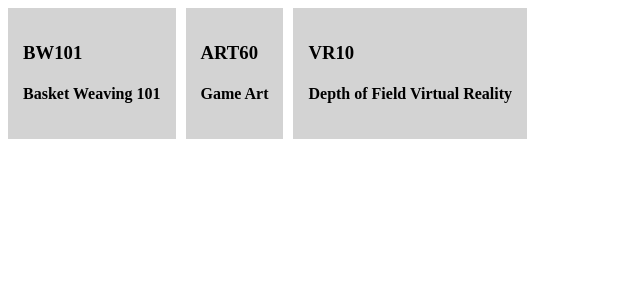
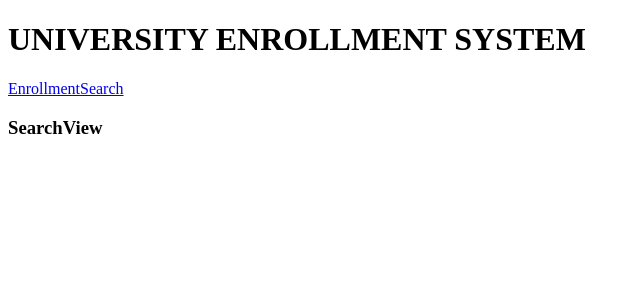
Before and after one commit to hennythehen/c380-g4, an Angular app: page /app-search-view in a window 1280 px wide. Shown: the top 300 px of the page, without its empty margins (0-640 px from the left). Built offline with nearby package versions, Linux system fonts and the light colour scheme.

Commit message:
added routing

```diff
--- a/src/app/app.component.ts
+++ b/src/app/app.component.ts
@@ -1,9 +1,16 @@
 import { Component } from '@angular/core';
-import {CourseService} from './course.service';
+import { CourseService } from './course.service';
 
 @Component({
   selector: 'app-root',
-  template: `<enrollment-view></enrollment-view>`,
+  template: `
+    <h1>{{name}}</h1>
+    <nav>
+      <a routerLink ="/app-enrollment-view">Enrollment</a>
+      <a routerLink ="/app-search-view">Search</a>
+    </nav>
+    <router-outlet></router-outlet>
+  `,
   providers: [CourseService]
 })
-export class AppComponent  { name = 'Angular'; }
+export class AppComponent  { name = 'UNIVERSITY ENROLLMENT SYSTEM'; }
--- a/src/app/enrollment-view.component.ts
+++ b/src/app/enrollment-view.component.ts
@@ -3,10 +3,10 @@
  */
 import { Component, OnInit } from '@angular/core';
 import { CourseService } from './course.service';
-import {Course} from './course';
+import { Course } from './course';
 
 @Component({
-  selector: 'enrollment-view',
+  selector: 'app-enrollment-view',
   providers: [CourseService],
   template:
   `
--- a/src/app/search-view.component.ts
+++ b/src/app/search-view.component.ts
@@ -3,7 +3,7 @@ import { Component } from '@angular/core';
 @Component({
   selector: 'app-search-view',
   template: `
-
+    <h3>SearchView</h3>
   `,
   styles: [`
 
--- a/src/index.html
+++ b/src/index.html
@@ -4,6 +4,7 @@
   <meta charset="utf-8">
   <title>EnrollmentSystem</title>
   <base href="/">
+
 
   <meta name="viewport" content="width=device-width, initial-scale=1">
   <link rel="icon" type="image/x-icon" href="favicon.ico">
```
Also changed, not shown: src/app/app.module.ts (+23 -6 lines).
